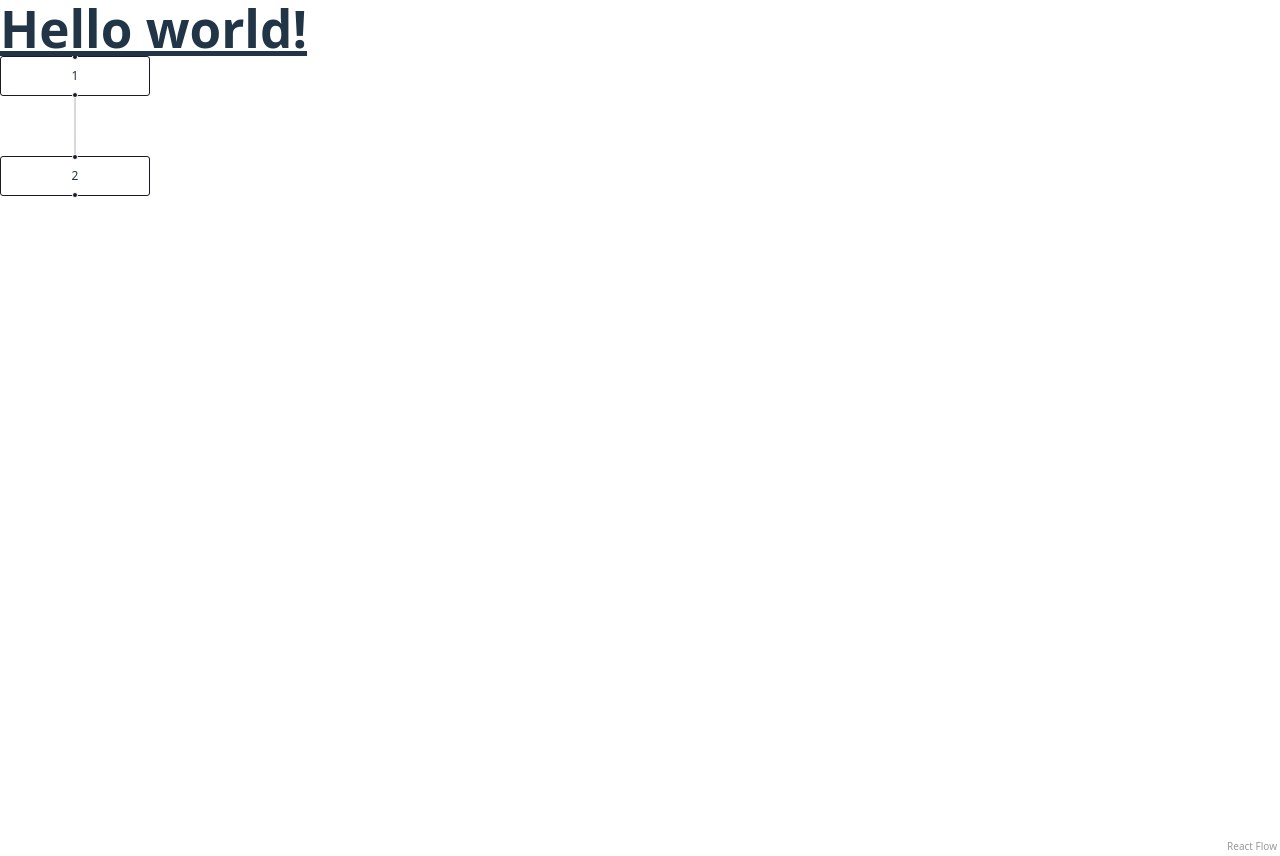
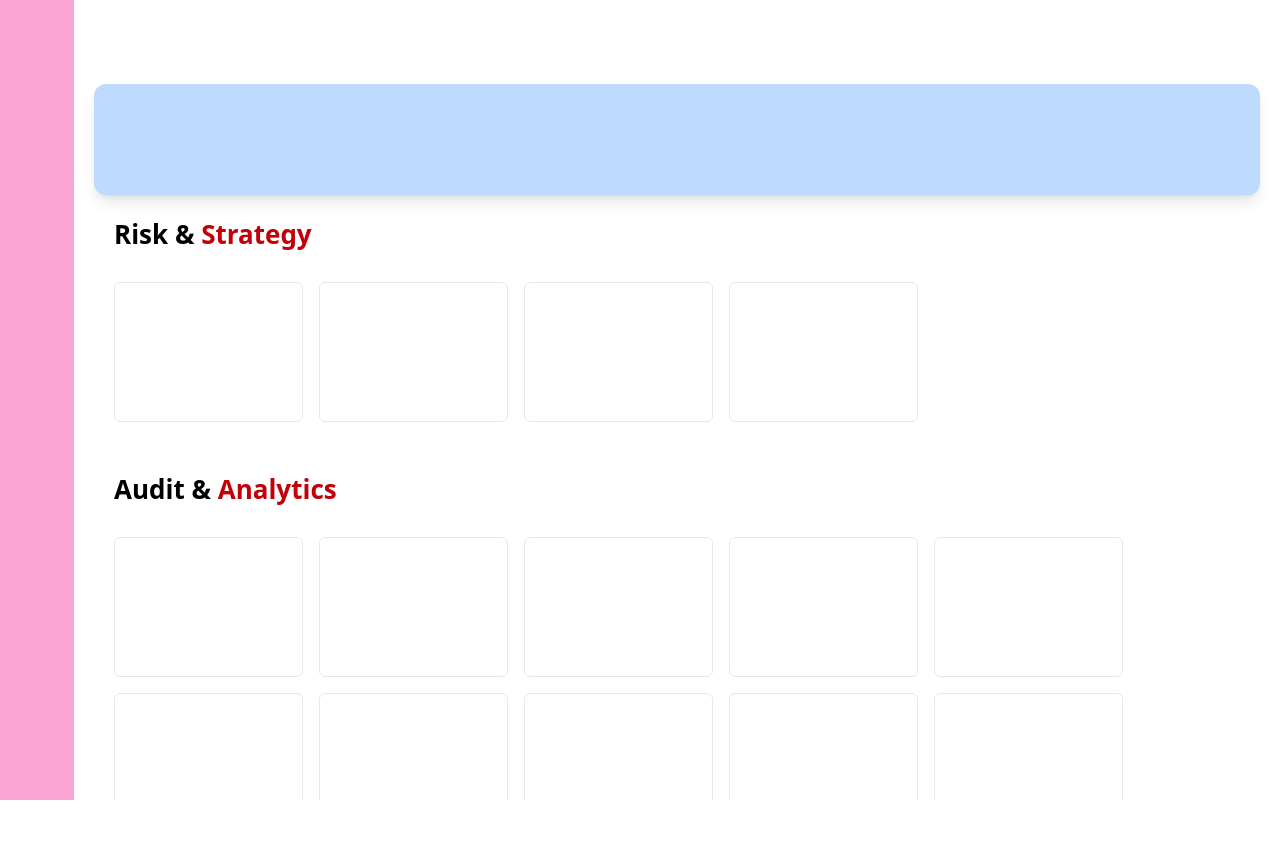
Before and after one commit to dil-jsandor/ai-workflows, a React (Vite) app in the folder apps/frontend/: page / in a window 1280 px wide. After the commit the page ends 800 px from the top, so only its background shows below. Built offline with nearby package versions, Linux system fonts and the light colour scheme.

Commit message:
add main page

```diff
--- /dev/null
+++ b/apps/frontend/src/components/AuditAndAnalyticsRow.tsx
@@ -0,0 +1,17 @@
+export default function AuditAndAnalyticsRow() {
+    return <div id="risk-and-strategy-row" className="w-full px-[40px] flex flex-col gap-y-[28px]">
+        <span className="text-[26px] text font-semibold">Audit & <span className="text-red-700">Analytics</span></span>
+        <div className="gap-[16px] flex w-full flex-wrap">
+            <div className="w-[189px] h-[140px] border-gray-200 border rounded-md bg-white shrink-0"></div>
+            <div className="w-[189px] h-[140px] border-gray-200 border rounded-md bg-white shrink-0"></div>
+            <div className="w-[189px] h-[140px] border-gray-200 border rounded-md bg-white shrink-0"></div>
+            <div className="w-[189px] h-[140px] border-gray-200 border rounded-md bg-white shrink-0"></div>
+            <div className="w-[189px] h-[140px] border-gray-200 border rounded-md bg-white shrink-0"></div>
+            <div className="w-[189px] h-[140px] border-gray-200 border rounded-md bg-white shrink-0"></div>
+            <div className="w-[189px] h-[140px] border-gray-200 border rounded-md bg-white shrink-0"></div>
+            <div className="w-[189px] h-[140px] border-gray-200 border rounded-md bg-white shrink-0"></div>
+            <div className="w-[189px] h-[140px] border-gray-200 border rounded-md bg-white shrink-0"></div>
+            <div className="w-[189px] h-[140px] border-gray-200 border rounded-md bg-white shrink-0"></div>
+        </div>
+    </div>
+}
--- /dev/null
+++ b/apps/frontend/src/components/ComplianceAndEthicsRow.tsx
@@ -0,0 +1,8 @@
+export default function ComplianceAndEthicsRow() {
+    return <div id="risk-and-strategy-row" className="w-full px-[40px] flex flex-col gap-y-[28px]">
+        <span className="text-[26px] text font-semibold">Compliance & <span className="text-red-700">Ethics</span></span>
+        <div className="gap-[16px] flex w-full flex-wrap">
+            <div className="w-[189px] h-[140px] border-gray-200 border rounded-md bg-white shrink-0"></div>
+        </div>
+    </div>
+}
--- /dev/null
+++ b/apps/frontend/src/components/EducationAndCertificationsRow.tsx
@@ -0,0 +1,9 @@
+export default function EducationAndCertificationsRow() {
+    return <div id="risk-and-strategy-row" className="w-full px-[40px] flex flex-col gap-y-[28px]">
+        <span className="text-[26px] text font-semibold">Education & <span className="text-red-700">Certifications</span></span>
+        <div className="gap-[16px] flex w-full flex-wrap">
+            <div className="w-[189px] h-[140px] border-gray-200 border rounded-md bg-white shrink-0"></div>
+            <div className="w-[189px] h-[140px] border-gray-200 border rounded-md bg-white shrink-0"></div>
+        </div>
+    </div>
+}
--- /dev/null
+++ b/apps/frontend/src/components/IssuesAndReportingRow.tsx
@@ -0,0 +1,11 @@
+export default function IssuesAndReportingRow() {
+    return <div id="risk-and-strategy-row" className="w-full px-[40px] flex flex-col gap-y-[28px]">
+        <span className="text-[26px] text font-semibold">Issues & <span className="text-red-700">Reporting</span></span>
+        <div className="gap-[16px] flex w-full flex-wrap">
+            <div className="w-[189px] h-[140px] border-gray-200 border rounded-md bg-white shrink-0"></div>
+            <div className="w-[189px] h-[140px] border-gray-200 border rounded-md bg-white shrink-0"></div>
+            <div className="w-[189px] h-[140px] border-gray-200 border rounded-md bg-white shrink-0"></div>
+            <div className="w-[189px] h-[140px] border-gray-200 border rounded-md bg-white shrink-0"></div>
+        </div>
+    </div>
+}
--- /dev/null
+++ b/apps/frontend/src/components/LeftMenu.tsx
@@ -0,0 +1,3 @@
+export default function LeftMenu() {
+    return <div id="left-menu" className="flex flex-col w-[74px] h-screen bg-pink-300"></div>
+}
--- /dev/null
+++ b/apps/frontend/src/components/ResourcesRow.tsx
@@ -0,0 +1,8 @@
+export default function ResourcesRow() {
+    return <div id="risk-and-strategy-row" className="w-full px-[40px] flex flex-col gap-y-[28px]">
+        <span className="text-[26px] text font-semibold">Resources</span>
+        <div className="gap-[16px] flex w-full flex-wrap">
+            <div className="w-[189px] h-[140px] border-gray-200 border rounded-md bg-white shrink-0"></div>
+        </div>
+    </div>
+}
--- /dev/null
+++ b/apps/frontend/src/components/RiskAndStrategyRow.tsx
@@ -0,0 +1,11 @@
+export default function RiskAndStrategyRow() {
+    return <div id="risk-and-strategy-row" className="w-full px-[40px] flex flex-col gap-y-[28px]">
+        <span className="text-[26px] text font-semibold">Risk & <span className="text-red-700">Strategy</span></span>
+        <div className="gap-[16px] flex w-full flex-wrap">
+            <div className="w-[189px] h-[140px] border-gray-200 border rounded-md bg-white shrink-0"></div>
+            <div className="w-[189px] h-[140px] border-gray-200 border rounded-md bg-white shrink-0"></div>
+            <div className="w-[189px] h-[140px] border-gray-200 border rounded-md bg-white shrink-0"></div>
+            <div className="w-[189px] h-[140px] border-gray-200 border rounded-md bg-white shrink-0"></div>
+        </div>
+    </div>
+}
--- /dev/null
+++ b/apps/frontend/src/components/TopBanner.tsx
@@ -0,0 +1,5 @@
+export default function TopBanner() {
+    return <div id="top-banner" className="w-full h-[151px] p-[20px] bg-white">
+        <div id="ad" className="w-full h-full bg-blue-200 shadow-lg rounded-xl"></div>
+    </div>
+}
--- /dev/null
+++ b/apps/frontend/src/components/TopBar.tsx
@@ -0,0 +1,3 @@
+export default function TopBar() {
+    return <div id="top-bar" className="w-full h-[65px] bg-white"></div>;
+}
--- a/apps/frontend/src/pages/Home.tsx
+++ b/apps/frontend/src/pages/Home.tsx
@@ -1,18 +1,36 @@
-import { ReactFlow } from "@xyflow/react";
-
 import "@xyflow/react/dist/style.css";
-
-const initialNodes = [
-  { id: "1", position: { x: 0, y: 0 }, data: { label: "1" } },
-  { id: "2", position: { x: 0, y: 100 }, data: { label: "2" } },
-];
-const initialEdges = [{ id: "e1-2", source: "1", target: "2" }];
+import LeftMenu from "../components/LeftMenu.tsx";
+import TopBar from "../components/TopBar.tsx";
+import TopBanner from "../components/TopBanner.tsx";
+import RiskAndStrategyRow from "../components/RiskAndStrategyRow.tsx";
+import AuditAndAnalyticsRow from "../components/AuditAndAnalyticsRow.tsx";
+import ComplianceAndEthicsRow from "../components/ComplianceAndEthicsRow.tsx";
+import IssuesAndReportingRow from "../components/IssuesAndReportingRow.tsx";
+import EducationAndCertificationsRow from "../components/EducationAndCertificationsRow.tsx";
+import ResourcesRow from "../components/ResourcesRow.tsx";
 
 export default function Home() {
   return (
-    <div style={{ width: "100vw", height: "100vh" }}>
-      <h1 className="text-3xl font-bold underline">Hello world!</h1>
-      <ReactFlow nodes={initialNodes} edges={initialEdges} />
+    <div id="screen" className="w-screen h-screen flex bg-white text-black">
+        <LeftMenu />
+        <div id="app-container" className="flex flex-col w-[calc(100dvw-74px)] h-screen overflow-auto">
+            <TopBar />
+            <div id="app" className="w-[calc(100dvw-74px)] h-[calc(100dvh-64px)]">
+                <TopBanner />
+                <RiskAndStrategyRow />
+                <div className="w-full h-[48px]"></div>
+                <AuditAndAnalyticsRow />
+                <div className="w-full h-[48px]"></div>
+                <ComplianceAndEthicsRow />
+                <div className="w-full h-[48px]"></div>
+                <IssuesAndReportingRow />
+                <div className="w-full h-[48px]"></div>
+                <EducationAndCertificationsRow />
+                <div className="w-full h-[48px]"></div>                <EducationAndCertificationsRow />
+                <ResourcesRow />
+                <div className="w-full h-[48px]"></div>
+            </div>
+        </div>
     </div>
   );
 }
```
